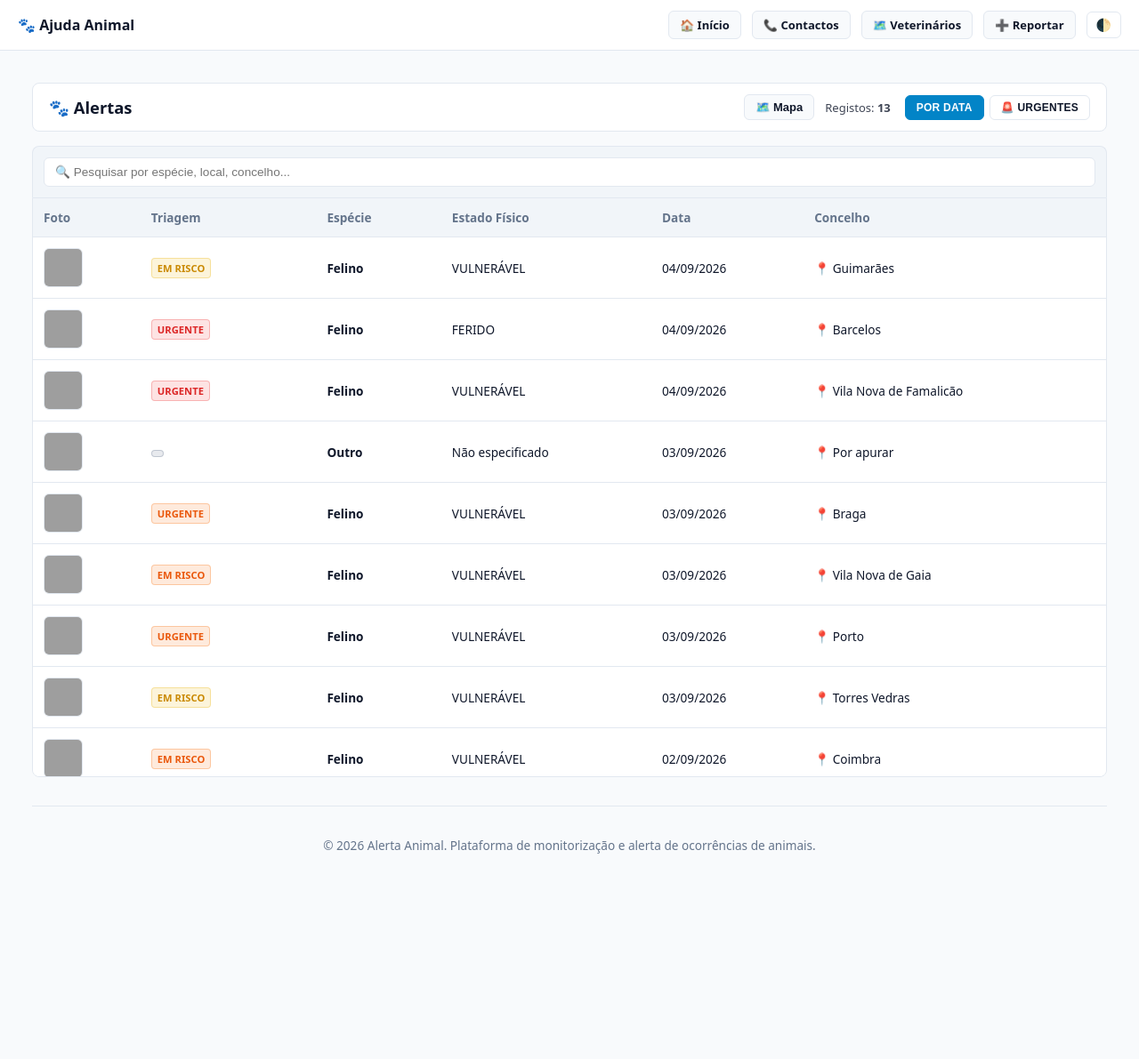
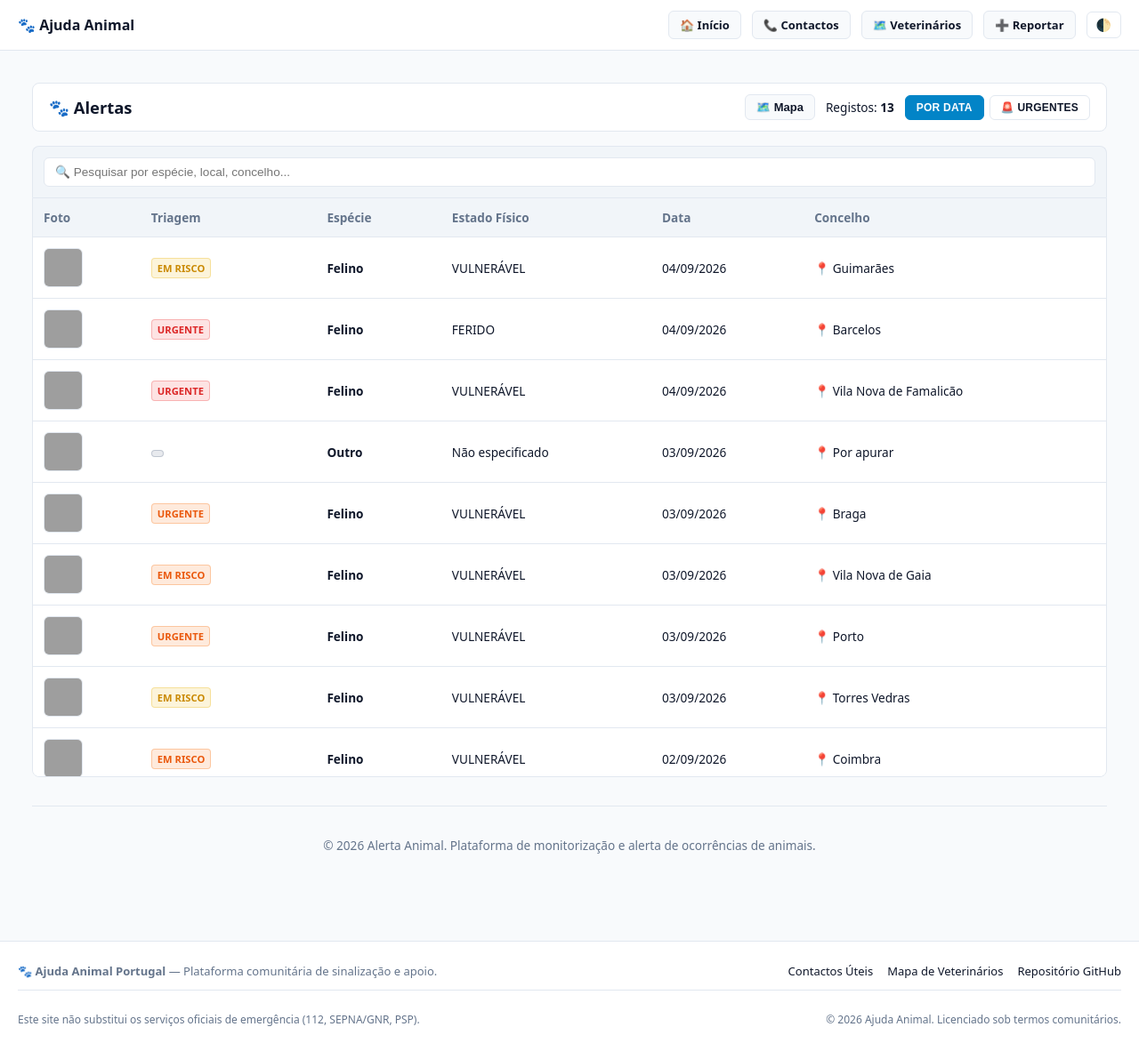
Before and after one commit to ajudaanimal/alerta, a Jekyll site: the page built from index.html, in a window 1280 px wide, cut to the strip 0-1191 px from the top of the page. Shown: the whole strip at 89% size. Built offline with Jekyll 4.4.1, drawn with Linux system fonts in a browser that asks for light colours; grey boxes are pictures that could not be loaded.

Commit message:
Update default.html

```diff
--- a/_layouts/default.html
+++ b/_layouts/default.html
@@ -30,6 +30,7 @@
         :root {
             --bg-color: #f8fafc;
             --text-main: #0f172a;
+            --text-muted: #64748b;
             --card-bg: #ffffff;
             --border-color: #cbd5e1;
             --accent-emergency: #ef4444;
@@ -41,6 +42,7 @@
         html.dark-mode {
             --bg-color: #0f172a;
             --text-main: #f1f5f9;
+            --text-muted: #94a3b8;
             --card-bg: #1e293b;
             --border-color: #334155;
             --pill-bg: #334155;
@@ -53,10 +55,13 @@
             font-family: -apple-system, BlinkMacSystemFont, "Segoe UI", Roboto, sans-serif;
             margin: 0;
             padding: 0;
+            display: flex;
+            flex-direction: column;
+            min-height: 100vh;
             transition: background 0.3s, color 0.3s;
         }
 
-        /* Cabeçalho Global: Título à esquerda, Menu e Ferramentas à direita */
+        /* Cabeçalho Global */
         .site-global-header {
             display: flex;
             justify-content: space-between;
@@ -87,19 +91,11 @@
             margin-left: auto;
         }
 
-        /* Navegação e Pílulas */
         .fs-nav-links {
             display: flex;
             align-items: center;
             gap: 8px;
             flex-wrap: wrap;
-        }
-
-        .fs-nav-links span {
-            font-size: 13px;
-            color: var(--text-main);
-            opacity: 0.8;
-            margin-right: 4px;
         }
 
         .fs-pill {
@@ -164,13 +160,67 @@
             font-size: 14px;
         }
 
-        /* Conteúdo a ocupar 100% da largura do ecrã */
+        /* Conteúdo Principal */
         .site-main-content {
             padding: 20px;
             width: 100%;
             max-width: none !important;
             margin: 0;
             box-sizing: border-box;
+            flex: 1;
+        }
+
+        /* Rodapé Global */
+        .site-global-footer {
+            background: var(--card-bg);
+            border-top: 1px solid var(--border-color);
+            padding: 24px 20px;
+            font-size: 13px;
+            color: var(--text-muted);
+            margin-top: auto;
+        }
+
+        .footer-container {
+            max-width: 1400px;
+            margin: 0 auto;
+            display: flex;
+            flex-direction: column;
+            gap: 12px;
+        }
+
+        .footer-top {
+            display: flex;
+            justify-content: space-between;
+            align-items: center;
+            flex-wrap: wrap;
+            gap: 12px;
+        }
+
+        .footer-links {
+            display: flex;
+            gap: 16px;
+            flex-wrap: wrap;
+        }
+
+        .footer-links a {
+            color: var(--text-main);
+            text-decoration: none;
+            font-weight: 500;
+        }
+
+        .footer-links a:hover {
+            text-decoration: underline;
+        }
+
+        .footer-bottom {
+            border-top: 1px solid var(--border-color);
+            padding-top: 12px;
+            display: flex;
+            justify-content: space-between;
+            align-items: center;
+            flex-wrap: wrap;
+            gap: 8px;
+            font-size: 12px;
         }
     </style>
 </head>
@@ -180,12 +230,11 @@
     <header class="site-global-header">
         <a href="{{ '/' | relative_url }}" class="site-title">🐾 Ajuda Animal</a>
 
-        <!-- Grupo alinhado à direita: Menu e Modo Escuro -->
         <div class="header-right-group">
             <nav class="fs-nav-links" aria-label="Navegação Principal">
                 <a href="{{ '/' | relative_url }}" class="fs-pill btn-home" aria-label="Página Principal">🏠 Início</a>
                 <a href="{{ '/emergencia/' | relative_url }}" class="fs-pill btn-emergency" aria-label="Contactos">📞 Contactos</a>
-                <a href="{{ '/veterinarios.html' | relative_url }}" class="fs-pill" aria-label="Ver Mapa de Ocorrências">🗺️ Veterinários</a>
+                <a href="{{ '/veterinarios.html' | relative_url }}" class="fs-pill" aria-label="Ver Mapa de Veterinários">🗺️ Veterinários</a>
                 <a href="https://forms.gle/H8KxdxXfuZz69mW56" target="_blank" rel="noopener noreferrer" class="fs-pill btn-report" aria-label="Reportar nova ocorrência">➕ Reportar</a>
             </nav>
 
@@ -193,10 +242,28 @@
         </div>
     </header>
 
-    <!-- O conteúdo de cada página estica agora a 100% do ecrã -->
+    <!-- Conteúdo da Página -->
     <main class="site-main-content">
         {{ content }}
     </main>
+
+    <!-- Rodapé Global -->
+    <footer class="site-global-footer">
+        <div class="footer-container">
+            <div class="footer-top">
+                <span><strong>🐾 Ajuda Animal Portugal</strong> — Plataforma comunitária de sinalização e apoio.</span>
+                <div class="footer-links">
+                    <a href="{{ '/emergencia/' | relative_url }}">Contactos Úteis</a>
+                    <a href="{{ '/veterinarios.html' | relative_url }}">Mapa de Veterinários</a>
+                    <a href="https://github.com/ajudaanimal/alerta" target="_blank" rel="noopener noreferrer">Repositório GitHub</a>
+                </div>
+            </div>
+            <div class="footer-bottom">
+                <p>Este site não substitui os serviços oficiais de emergência (112, SEPNA/GNR, PSP).</p>
+                <p>&copy; {{ 'now' | date: "%Y" }} Ajuda Animal. Licenciado sob termos comunitários.</p>
+            </div>
+        </div>
+    </footer>
 
     <script>
         function toggleGlobalDarkMode() {
```
Also changed, not shown: other parts of _layouts/default.html (+0 -1 lines).
